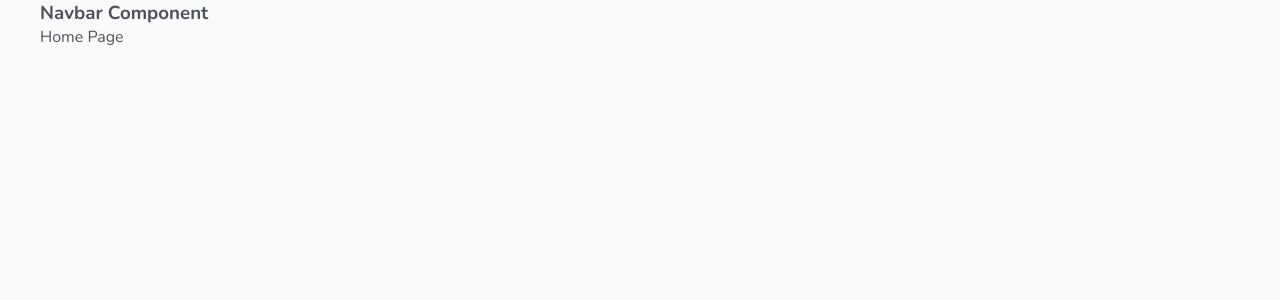
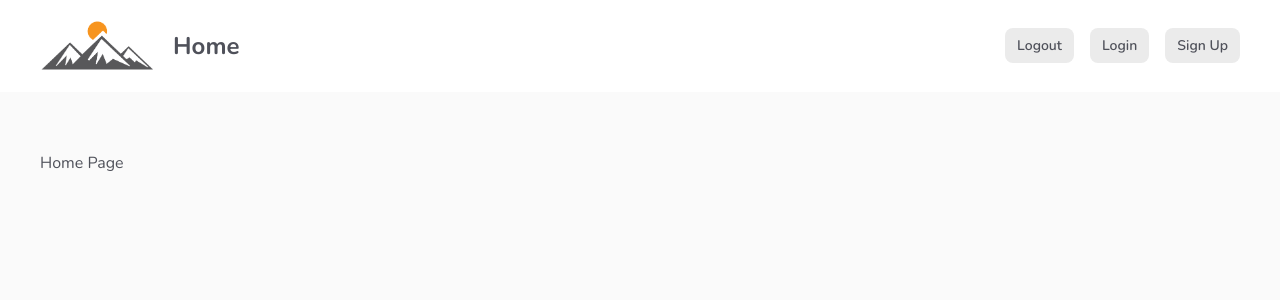
Before and after one commit to anthonygilbertt/vue-music-app, a Vue app: page / in a window 1280 px wide. Shown: the top 300 px of the page. Built offline with nearby package versions, Linux system fonts and the light colour scheme.

Commit message:
141. Adding a Navbar component

```diff
--- a/src/App.vue
+++ b/src/App.vue
@@ -1,7 +1,6 @@
 <template>
+  <Navbar />
   <div class="content">
-    <Navbar />
-
     <router-view />
   </div>
 </template>
--- a/src/components/Navbar.vue
+++ b/src/components/Navbar.vue
@@ -1,12 +1,47 @@
 <template>
-  <div>
-    <h3>Navbar Component</h3>
+  <div class="navbar">
+    <nav>
+      <img src="@/assets/mountain_PNG10.png" alt="" />
+      <h1><router-link :to="{ name: 'Home' }">Home</router-link></h1>
+      <div class="links">
+        <!-- These are not router-links because they do not link to another component -->
+        <button>Logout</button>
+        <router-link class="btn" :to="{ name: 'Login' }">Login</router-link>
+        <router-link class="btn" :to="{ name: 'Signup' }">Sign Up</router-link>
+      </div>
+    </nav>
   </div>
 </template>
+
 
 <script>
 export default {};
 </script>
 
-<style lang="scss" scoped>
+<style scoped>
+.navbar {
+  padding: 16px 10px;
+  margin-bottom: 60px;
+  background: white;
+}
+nav {
+  display: flex;
+  align-items: center;
+  max-width: 1200px;
+  margin: 0 auto;
+}
+nav img {
+  max-height: 60px;
+}
+nav h1 {
+  margin-left: 20px;
+}
+nav .links {
+  margin-left: auto;
+}
+nav .links a,
+button {
+  margin-left: 16px;
+  font-size: 14px;
+}
 </style>
```
Also changed, not shown: src/assets/mountain_PNG10.png (added).
